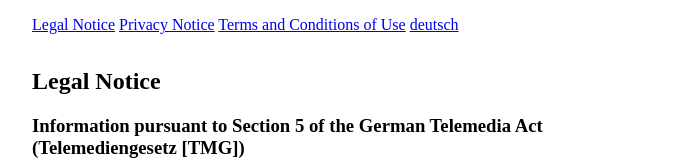
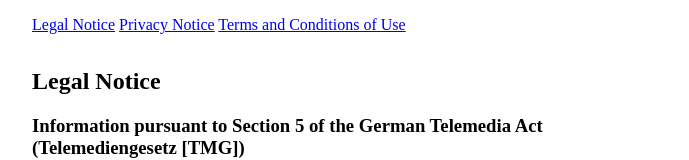
Before and after one commit to Ma-Dev-GmbH/ma-dev-gmbh.github.io, a plain HTML site: page legal.html in a window 1280 px wide. Shown: the top 160 px of the page, without its empty margins (288-977 px from the left). Drawn offline with Linux system fonts and the light colour scheme.

Commit message:
remove german link

```diff
--- a/legal.html
+++ b/legal.html
@@ -29,7 +29,6 @@
                 <a href="#imprint">Legal Notice</a>
                 <a href="#dataprotection">Privacy Notice</a>
                 <a href="#terms">Terms and Conditions of Use</a>
-                <a href="rechtliches.html">deutsch</a>
             </nav>
         </header>
         <section id="imprint">
```
